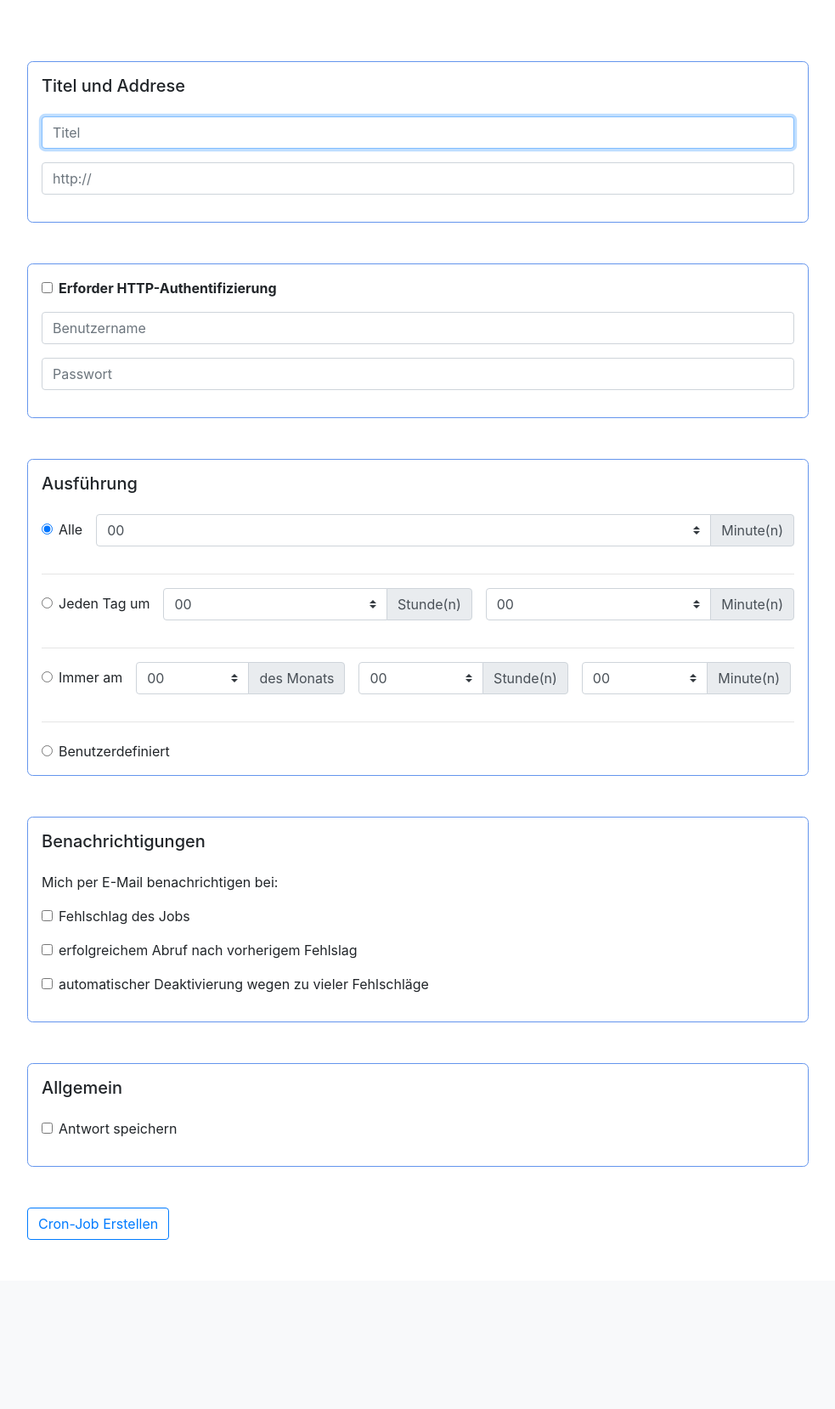
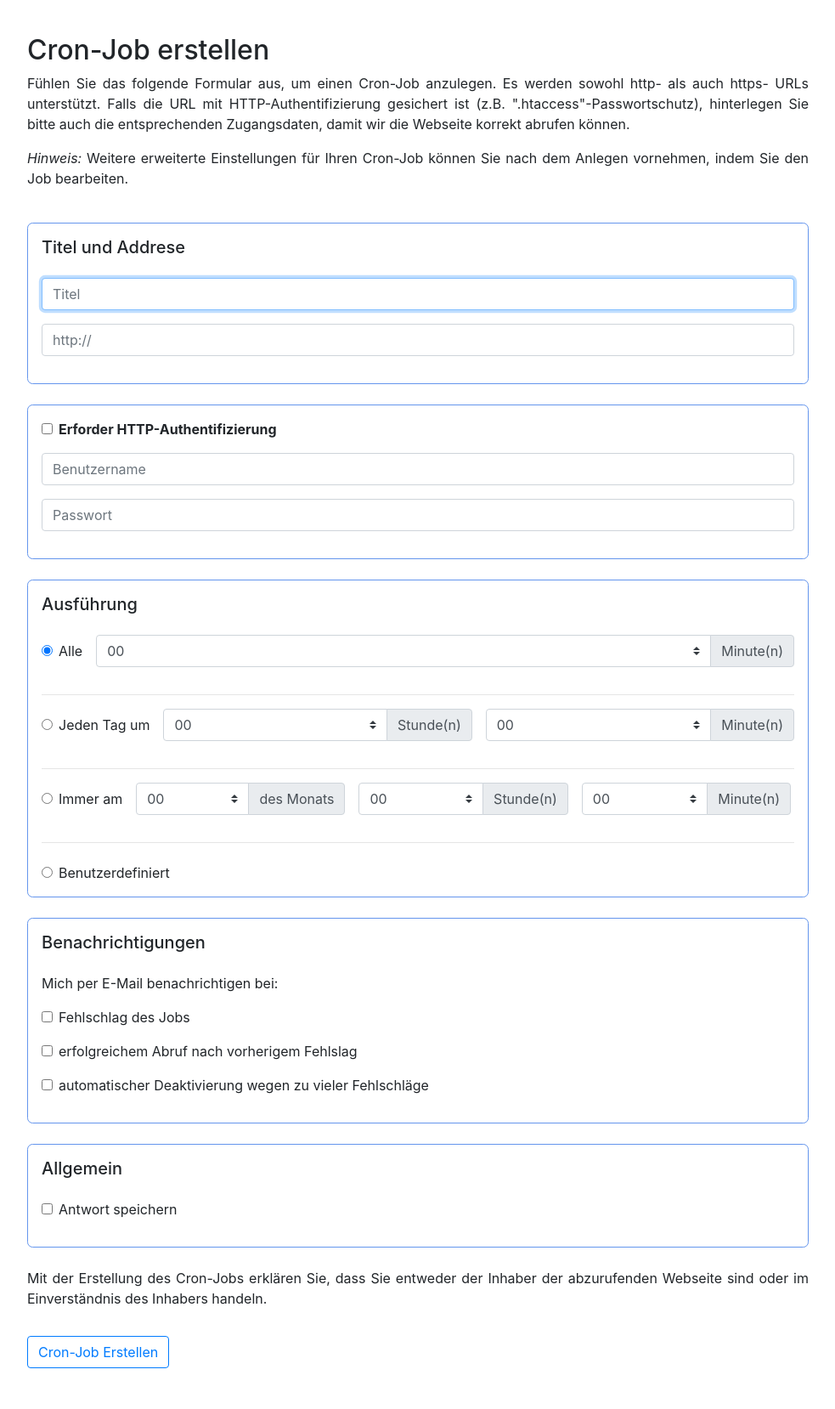
Before and after one commit to miko866/Django-Crone-Job, a Django app: page /crone/ in a window 1280 px wide. Shown: the part 56-1714 px from the top of the page at 85% size, without its empty margins (148-1131 px from the left). Before the commit the page ends 1515 px from the top, so only its background shows below. Run offline with Django 3.2, Linux system fonts and the light colour scheme; the visitor is signed in with stand-in values (Sample User, id 1); some libraries are stand-ins or nearby versions.

Commit message:
Crone.html -> added paragraph text.

```diff
--- a/templates/crone_job/base.html
+++ b/templates/crone_job/base.html
@@ -64,7 +64,7 @@
 
 	<!-- START Content -->
   	<div class="container">
-		<div class="row pt-5 pb-5">
+		<div class="row pt-3 pb-5">
 			<div class="col-10 mx-auto">
 				<!-- START Django flash messages -->
 				{% if messages %}
--- a/templates/crone_job/crone.html
+++ b/templates/crone_job/crone.html
@@ -5,11 +5,24 @@
 {% block content %}
 	<!-- This content show only if user is logged in -->
 	{% if user.is_authenticated %}
+		<h2>Cron-Job erstellen</h2>
+
+		<p class="text-justify">
+			Fühlen Sie das folgende Formular aus, um einen Cron-Job anzulegen. Es werden sowohl http- als auch https- URLs unterstützt.
+			Falls die URL mit HTTP-Authentifizierung gesichert ist (z.B. ".htaccess"-Passwortschutz), hinterlegen Sie bitte auch die entsprechenden
+			Zugangsdaten, damit wir die Webseite korrekt abrufen können.
+		</p>
+
+		<p class="pb-4 text-justify">
+			<em>Hinweis:</em> Weitere erweiterte Einstellungen für Ihren Cron-Job können Sie nach dem Anlegen
+			vornehmen, indem Sie den Job bearbeiten.
+		</p>
+
 		<form method="POST">
 			{% csrf_token %}
 
 			<!-- START Title and Address -->
-			<div class="title-http mb-5">
+			<div class="title-http mb-4">
 
 				<h5 class="pb-3">Titel und Addrese</h5>
 
@@ -23,7 +36,7 @@
 			<!-- END Title and Address -->
 
 			<!-- START User and Password -->
-			<div class="user-pass mb-5">
+			<div class="user-pass mb-4">
 				<div class="form-group form-check">
 					<input type="checkbox" class="form-check-input" id="httpAuth" name="http">
 					<label class="form-check-label" for="httpAuth"><strong>Erforder HTTP-Authentifizierung</strong></label>
@@ -38,7 +51,7 @@
 			<!-- END User and Password -->
 
 			<!-- START Execution -->
-			<div class="execution mb-5">
+			<div class="execution mb-4">
 				<h5 class="pb-3">Ausführung</h5>
 
 				<div class="custom-form">
@@ -139,7 +152,7 @@
 			<!-- END Execution -->
 
 			<!-- START Notifications -->
-			<div class="notifications mb-5">
+			<div class="notifications mb-4">
 				<h5 class="pb-3">Benachrichtigungen</h5>
 				<p>Mich per E-Mail benachrichtigen bei: </p>
 
@@ -162,7 +175,8 @@
 			</div>
 			<!-- END Notifications -->
 
-			<div class="general mb-5">
+			<!-- START General -->
+			<div class="general mb-4">
 				<h5 class="pb-3">Allgemein</h5>
 
 				<div class="form-group form-check">
@@ -170,6 +184,12 @@
 					<label class="form-check-label" for="general">Antwort speichern</label>
 				</div>
 			</div>
+			<!-- END General -->
+
+			<p class="pb-3 text-justify">
+				Mit der Erstellung des Cron-Jobs erklären Sie, dass Sie entweder der Inhaber der abzurufenden Webseite
+				sind oder im Einverständnis des Inhabers handeln.
+			</p>
 
 			<button class="btn btn-outline-primary my-2 my-sm-0" type="submit">Cron-Job Erstellen</button>
 		</form>
```
